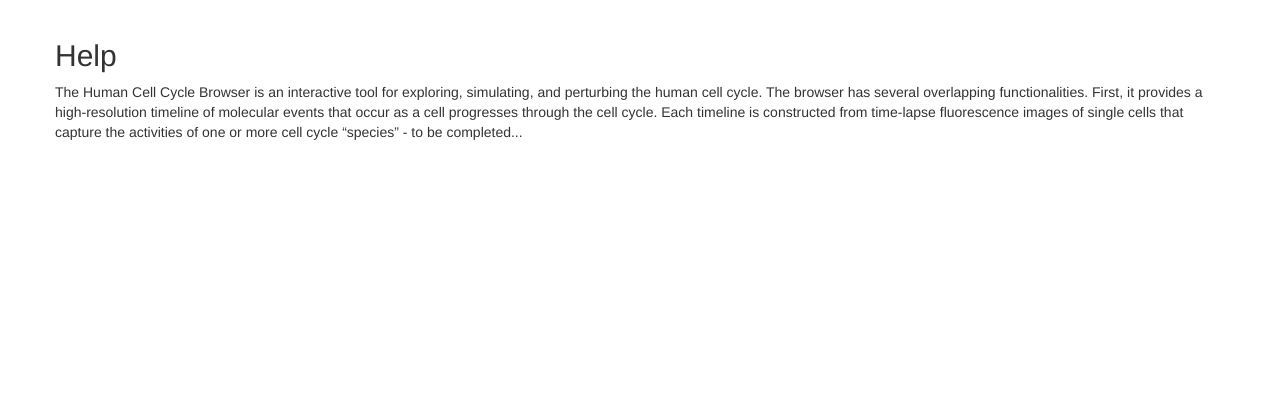
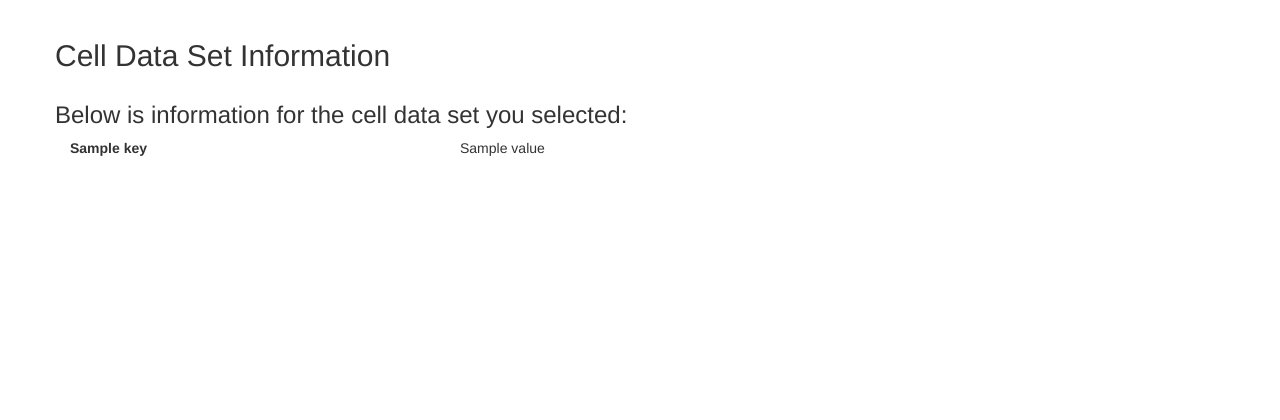
Before and after one commit to RENCI/CellCycleBrowser, a Django app: template server/cc_core/templates/cc_core/cell_meta.html in a window 1280 px wide. Shown: the part 249-669 px from the top of the page. Run offline with Django 3.2, Linux system fonts and the light colour scheme; the template is opened without the code that fills it: most values are stand-ins (such as "Sample title", 1, 10 or a date in 2020); some libraries are stand-ins or nearby versions.

Commit message:
get metadata display all working

```diff
--- a/server/cc_core/templates/cc_core/cell_meta.html
+++ b/server/cc_core/templates/cc_core/cell_meta.html
@@ -3,18 +3,26 @@
 {% block title %}Help{% endblock %}
 
 {% block content %}
-     <div class="container">
+    <div class="container">
         <div class="row">
-            <h2>Help</h2>
+            <h2>Cell Data Set Information</h2>
         </div>
-        <div class="row">
-            <p>
-                The Human Cell Cycle Browser is an interactive tool for exploring, simulating, and perturbing
-                the human cell cycle. The browser has several overlapping functionalities. First, it provides
-                a high-resolution timeline of molecular events that occur as a cell progresses through the
-                cell cycle. Each timeline is constructed from time-lapse fluorescence images of single cells
-                that capture the activities of one or more cell cycle “species” - to be completed...
-            </p>
-        </div>
+        {% if metadata_dict %}
+            <div class="row">
+                <h3>Below is information for the cell data set you selected:</h3>
+            </div>
+            {% for key, value in metadata_dict.items %}
+                <div class="row">
+                    <label class = "col-sm-4">{{ key }}</label>
+                    <div class="col-sm-8">
+                        {{ value }}
+                    </div>
+                </div>
+            {% endfor %}
+        {% else %}
+            <div class="row">
+                <h3>The cell data set you selected does not have any metadata.</h3>
+            </div>
+        {% endif %}
     </div>
 {% endblock %}
```
Also changed, not shown: server/cc_core/utils.py (+7 -3 lines), server/cc_core/views.py (+6 -3 lines).
